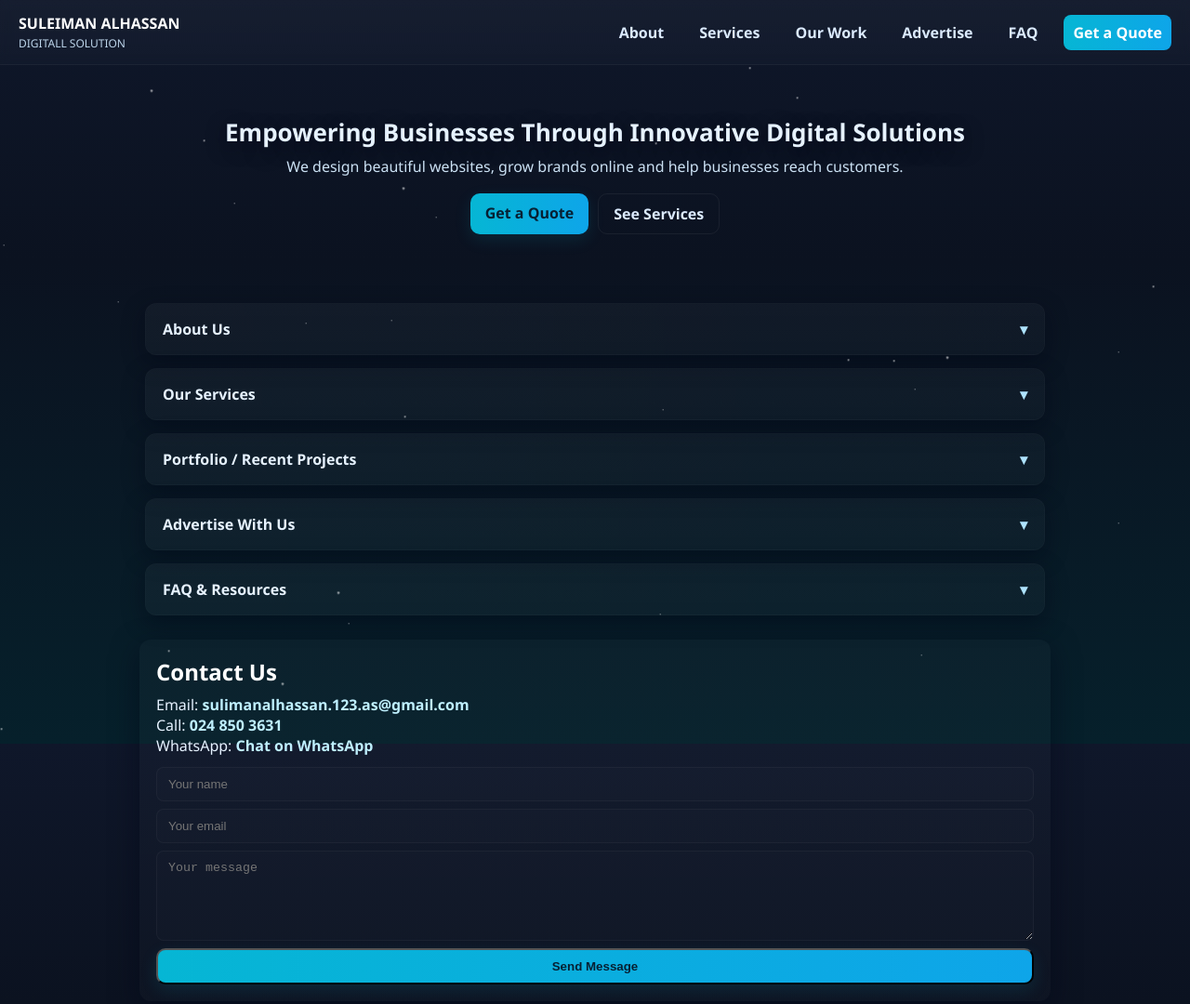
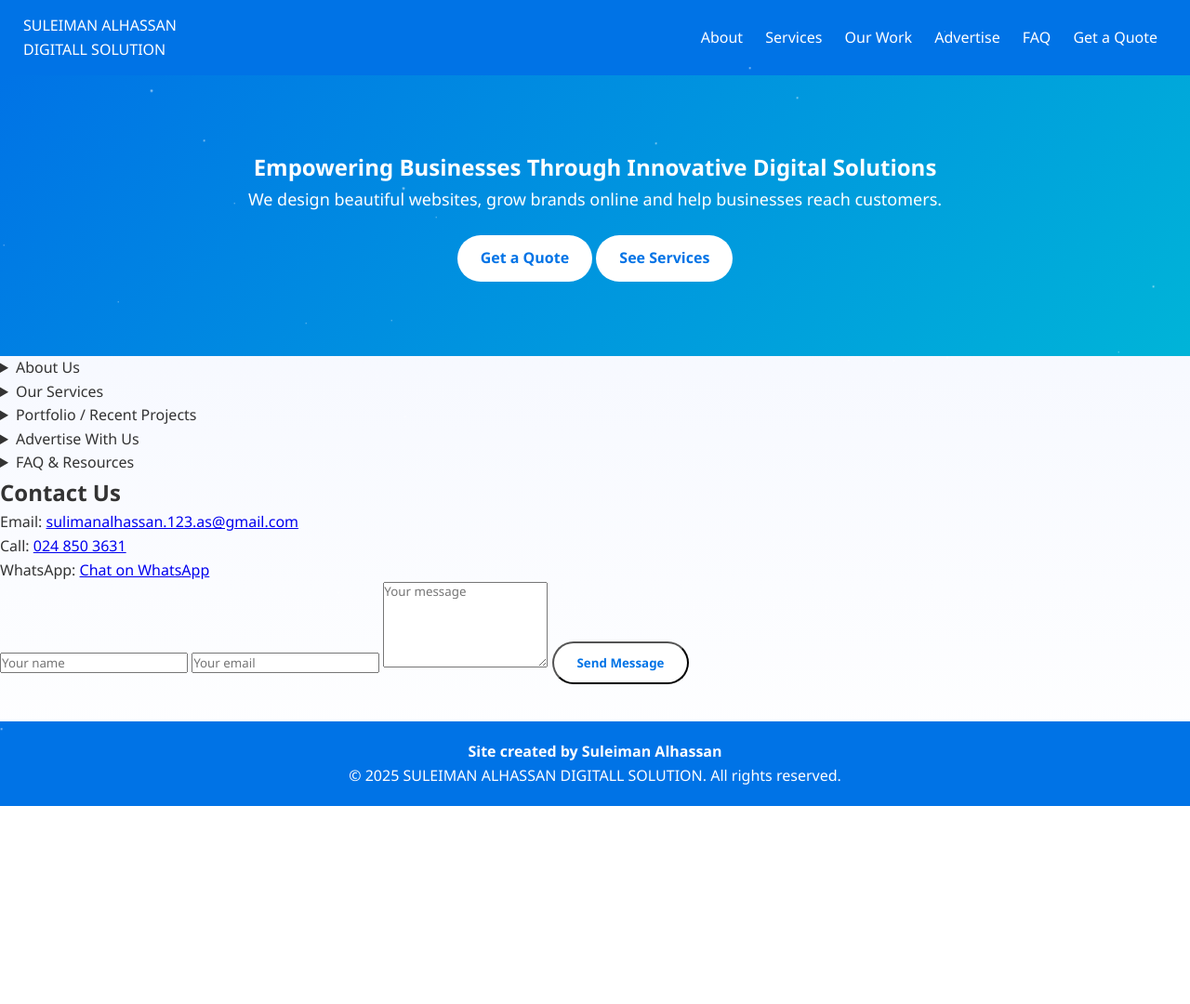
Before and after one commit to sulimanalhassan123as-code/Never-Hide-, a plain HTML site: page index.html in a window 1280 px wide. Shown: the top 1080 px of the page at 93% size. After the commit the page ends 867 px from the top, so only its background shows below. Drawn offline with Linux system fonts and the light colour scheme.

Commit message:
Update Style.css

```diff
--- a/Style.css
+++ b/Style.css
@@ -1,164 +1,94 @@
-/* --------------------
-   BASIC RESET & LAYOUT
-   -------------------- */
-* { box-sizing: border-box; margin: 0; padding: 0; }
-html,body { height: 100%; }
-body {
-  font-family: "Segoe UI", Roboto, "Helvetica Neue", Arial;
-  color: #222;
-  background: linear-gradient(180deg,#0f172a 0%, #0b1220 35%, #06202b 100%);
-  -webkit-font-smoothing:antialiased;
-  -moz-osx-font-smoothing:grayscale;
-  padding-bottom: 60px;
+/* General Reset */
+* {
+  margin: 0;
+  padding: 0;
+  box-sizing: border-box;
+  font-family: 'Segoe UI', Tahoma, Geneva, Verdana, sans-serif;
 }
 
-/* STARFIELD */
-#starfield {
-  position: fixed;
-  inset: 0;
-  pointer-events: none;
-  z-index: 0;
-  overflow: hidden;
+body {
+  background: linear-gradient(to bottom, #f0f4ff, #ffffff);
+  color: #333;
+  line-height: 1.6;
 }
 
-/* header */
-.site-header {
-  position: sticky;
-  top: 0;
-  z-index: 20;
-  display:flex;
-  align-items:center;
-  justify-content:space-between;
-  gap: 12px;
-  padding: 14px 20px;
-  background: linear-gradient(180deg, rgba(255,255,255,0.03), rgba(255,255,255,0.02));
-  backdrop-filter: blur(6px);
-  border-bottom: 1px solid rgba(255,255,255,0.03);
+/* Header */
+header {
+  display: flex;
+  justify-content: space-between;
+  align-items: center;
+  background: #0073e6;
+  padding: 15px 25px;
+  color: #fff;
+  box-shadow: 0 2px 8px rgba(0,0,0,0.1);
 }
-.brand-title { font-weight:800; color:#fff; font-size:16px; }
-.brand-sub { font-size:12px; color:#cfe9ff; opacity:0.9; margin-top:2px; }
 
-.top-nav {
-  display:flex;
-  gap: 12px;
-  align-items:center;
-  z-index:30;
+header h1 {
+  font-size: 20px;
 }
-.top-nav a {
-  color: #dbeafe;
-  text-decoration:none;
-  font-weight:600;
-  padding:8px 10px;
-  border-radius:8px;
-  transition: background .18s, transform .12s;
+
+nav a {
+  color: #fff;
+  text-decoration: none;
+  margin: 0 10px;
+  font-weight: 500;
 }
-.top-nav a:hover { background: rgba(255,255,255,0.03); transform: translateY(-2px); }
-.top-nav .cta { background: linear-gradient(90deg,#06b6d4,#0ea5e9); color:#fff; }
 
-/* HERO */
+nav a:hover {
+  text-decoration: underline;
+}
+
+/* Hero Section */
 .hero {
-  z-index:1;
-  text-align:center;
-  padding:48px 18px;
-  margin-top:6px;
-  color: #e6f2ff;
+  text-align: center;
+  padding: 80px 20px;
+  background: linear-gradient(135deg, #0073e6, #00b4d8);
+  color: #fff;
 }
-.hero h1 { font-size:26px; margin-bottom:8px; font-weight:800; text-shadow: 0 6px 20px rgba(2,6,23,0.6); }
-.hero .lead { max-width:820px; margin:0 auto 18px; color:#d6ecff; opacity:0.95; }
-.hero-actions { display:flex; gap:10px; justify-content:center; }
 
-/* Buttons */
+.hero h2 {
+  font-size: 32px;
+  margin-bottom: 15px;
+}
+
+.hero p {
+  font-size: 18px;
+  margin-bottom: 25px;
+}
+
 .btn {
-  display:inline-block;
-  padding:10px 16px;
-  border-radius:10px;
-  background: linear-gradient(90deg,#06b6d4,#0ea5e9);
-  color:#072033;
-  font-weight:700;
-  text-decoration:none;
-  box-shadow: 0 6px 18px rgba(6,182,212,0.12);
+  display: inline-block;
+  background: #fff;
+  color: #0073e6;
+  padding: 12px 25px;
+  border-radius: 30px;
+  text-decoration: none;
+  font-weight: bold;
+  transition: 0.3s;
 }
-.btn.ghost { background: transparent; color:#dbeafe; border:1px solid rgba(255,255,255,0.06); box-shadow:none; }
 
-/* MAIN / ACCORDION AREA */
-.main-content{ max-width:1000px; margin:26px auto; padding:0 16px; z-index:5; }
-.accordion{
-  background: linear-gradient(180deg, rgba(255,255,255,0.02), rgba(255,255,255,0.01));
-  border-radius:12px;
-  margin-bottom:14px;
-  overflow:hidden;
-  box-shadow: 0 8px 24px rgba(2,6,23,0.45);
-  border: 1px solid rgba(255,255,255,0.03);
+.btn:hover {
+  background: #ff6b6b;
+  color: #fff;
 }
-.summary{
-  list-style:none;
-  padding:16px 18px;
-  cursor:pointer;
-  display:flex;
-  justify-content:space-between;
-  align-items:center;
-  gap:12px;
-  color:#e6f2ff;
-  font-weight:700;
-  background: linear-gradient(90deg, rgba(255,255,255,0.02), rgba(255,255,255,0.01));
-  user-select:none;
+
+/* Section Styling */
+section {
+  padding: 60px 20px;
+  text-align: center;
 }
-.summary::marker { display:none; }
-.summary::after{
-  content: "▾";
-  transform-origin:center;
-  transition: transform .18s ease;
-  color:#aee3ff;
-}
-.accordion[open] .summary::after { transform: rotate(-180deg); }
 
-/* content */
-.content{
-  padding:14px 18px 20px 18px;
-  color:#cfe9ff;
-  line-height:1.6;
-  background: linear-gradient(180deg, rgba(255,255,255,0.01), rgba(255,255,255,0.005));
-}
-.nested { margin-top:12px; border-radius:8px; overflow:hidden; background: rgba(255,255,255,0.01); }
-.nested summary { padding:10px 12px; font-weight:700; color:#dbeafe; }
-.nested-content { padding:10px 12px; color:#cfe9ff; border-top:1px solid rgba(255,255,255,0.02); }
-
-/* CONTACT (always visible) */
-.contact-panel{
-  max-width:980px;
-  margin:26px auto;
-  padding:18px;
-  border-radius:12px;
-  background: linear-gradient(180deg, rgba(255,255,255,0.02), rgba(255,255,255,0.01));
-  color:#e6f2ff;
-  box-shadow: 0 10px 30px rgba(2,6,23,0.5);
-}
-.contact-panel h2{ margin-bottom:8px; color:#fff; }
-.contact-panel a { color:#bff0ff; text-decoration:none; font-weight:700; }
-.contact-form{ margin-top:12px; display:flex; flex-direction:column; gap:8px; }
-.contact-form input, .contact-form textarea{
-  padding:10px 12px; border-radius:8px; border:1px solid rgba(255,255,255,0.04);
-  background: rgba(255,255,255,0.01); color:#dfefff;
+section h2 {
+  margin-bottom: 20px;
+  font-size: 26px;
+  color: #0073e6;
 }
 
 /* Footer */
-.site-footer{
-  margin-top:26px;
-  padding:24px 12px;
-  text-align:center;
-  color:#cfe9ff;
-  opacity:0.95;
-}
-
-/* Responsive */
-@media (min-width:1000px){
-  .top-nav { gap:18px; }
-}
-@media (max-width:800px){
-  .top-nav { display:none; } /* mobile - we use CTA in hero and the page nav */
-  .hero h1 { font-size:22px; }
-  .main-content { padding:0 12px; }
-}
-
-/* CASE LIST */
-.case-list { margin-top:12px; color:#cff1ff; }
+footer {
+  text-align: center;
+  padding: 20px;
+  background: #0073e6;
+  color: #fff;
+  margin-top: 40px;
+   }
```
